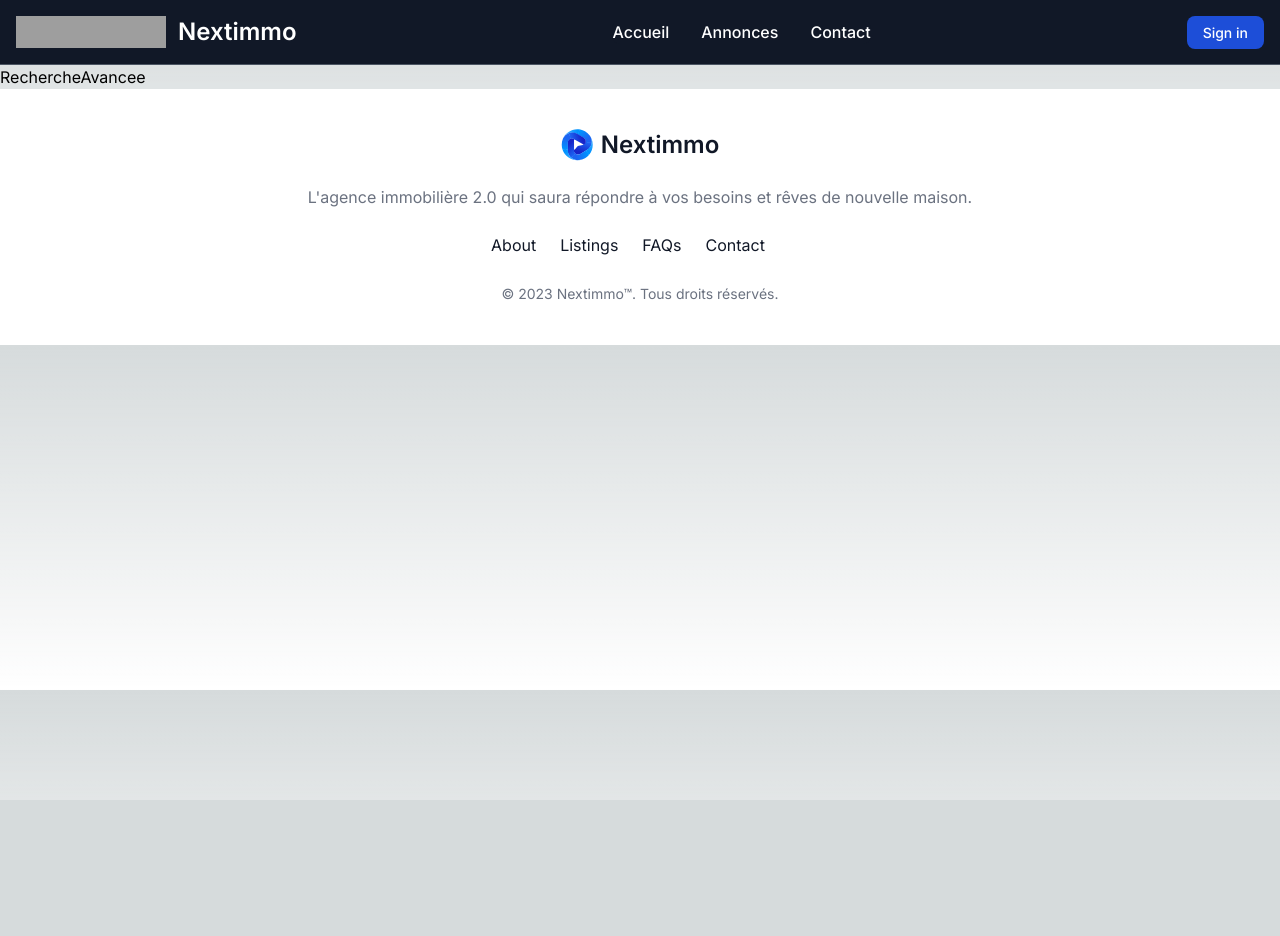
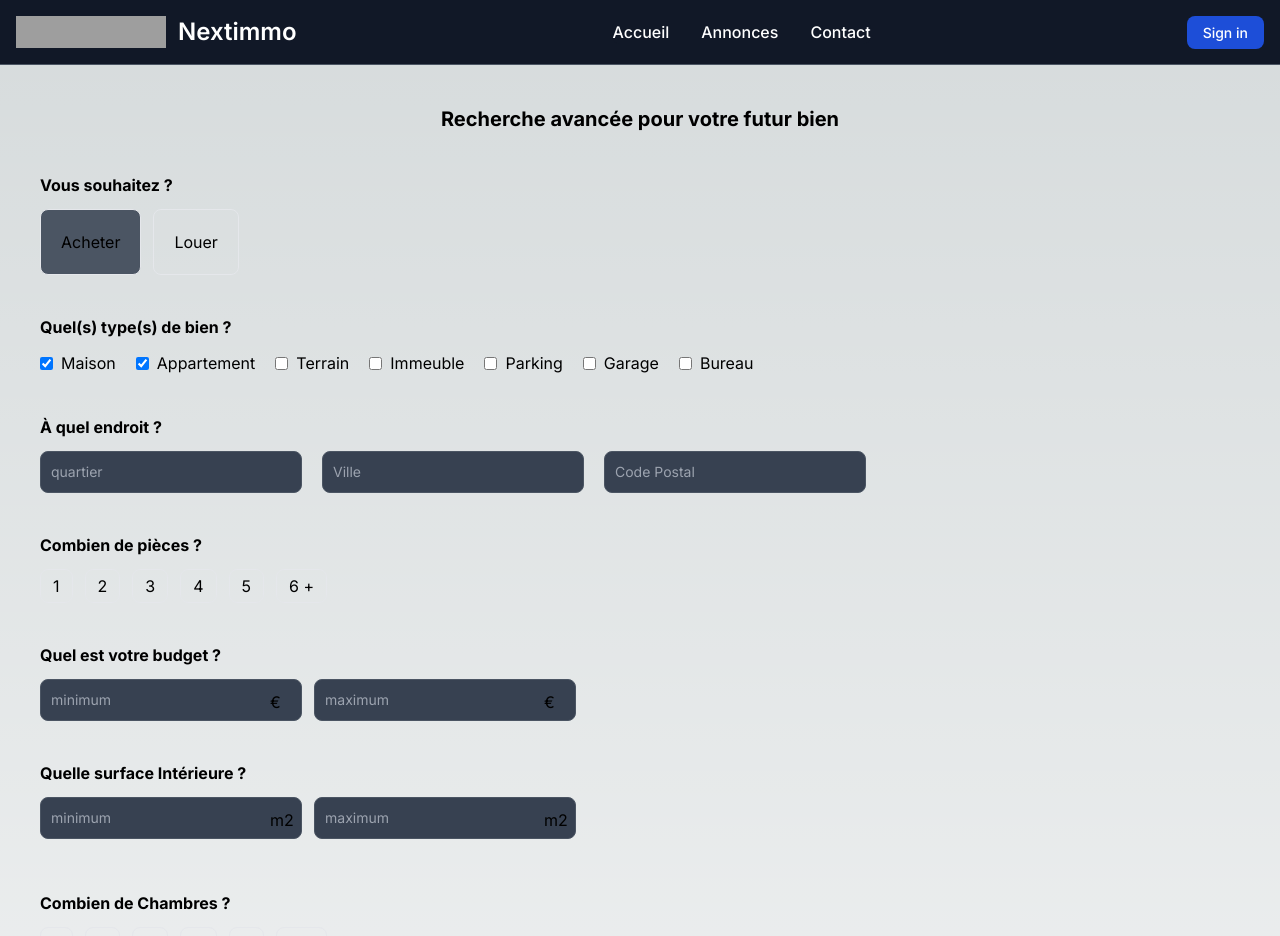
Before and after one commit to Ayrow/nextimmo, a Next.js app: page /recherche-avancee in a window 1280 px wide. Shown: the top 936 px of the page. Before the commit the page ends 800 px from the top, so only its background shows below. Built offline with nearby package versions, Linux system fonts and the light colour scheme; no server answers; grey boxes are pictures that could not be loaded.

Commit message:
build the advanced search page

```diff
--- a/src/app/page.tsx
+++ b/src/app/page.tsx
@@ -12,7 +12,9 @@ const Home: React.FC = () => {
         </h2>
         <BasicHomepageSearch />
       </section>
-      <section></section>
+      <section>
+
+      </section>
     </main>
   );
 };
--- a/src/app/recherche-avancee/page.tsx
+++ b/src/app/recherche-avancee/page.tsx
@@ -1,5 +1,178 @@
+'use client';
+
+import { useState } from 'react';
+import AdvancedSearch from '../../components/filters/AdvancedSearch';
+import BasicSearch from '../../components/filters/BasicSearch';
+import { QueryParamsType } from '../annonces/page';
+import { nbRooms } from '../../../utils/listingDetails';
+import FilterText from '../../components/filters/FilterText';
+import Link from 'next/link';
+
+const queryParams: QueryParamsType = {
+  transaction: 'vente',
+  statut: 'disponible',
+  quartier: '',
+  ville: '',
+  codePostal: '',
+  typeDeBien: ['maison', 'appartement'],
+  minPrice: '',
+  maxPrice: '',
+  minSurfaceInt: '',
+  maxSurfaceInt: '',
+  minSurfaceExt: '',
+  maxSurfaceExt: '',
+  nbPieces: [],
+  nbChambres: [],
+  nbSDB: '',
+  typeChauffage: [],
+  equipementsInt: [],
+  equipementsExt: [],
+  exposition: [],
+  sort: 'plus récente',
+  limit: 2,
+  page: 1,
+};
+
 const RechercheAvancee = () => {
-  return <div>RechercheAvancee</div>;
+  const [valuesQueries, setValuesQueries] = useState(queryParams);
+
+  const {
+    transaction,
+    quartier,
+    ville,
+    codePostal,
+    typeDeBien,
+    minPrice,
+    maxPrice,
+    minSurfaceInt,
+    maxSurfaceInt,
+    minSurfaceExt,
+    maxSurfaceExt,
+    nbPieces,
+    nbChambres,
+    nbSDB,
+    typeChauffage,
+    equipementsInt,
+    equipementsExt,
+    exposition,
+  } = valuesQueries;
+
+  const handleInputChange = (event) => {
+    const { name, value } = event.target;
+    if (
+      (name === 'typeDeBien' && value !== '') ||
+      (name == 'equipementsInt' && value !== '') ||
+      (name == 'equipementsExt' && value !== '') ||
+      (name === 'nbPieces' && value !== '') ||
+      (name === 'nbSDB' && value !== '') ||
+      (name === 'nbChambres' && value !== '') ||
+      (name === 'exposition' && value !== '') ||
+      (name === 'typeChauffage' && value !== '')
+    ) {
+      const newValue = value.replace(/\s/g, '').replace('é', 'e');
+      let newArray: string[] =
+        valuesQueries[name] === '' ? [] : valuesQueries[name];
+      if (valuesQueries[name].includes(newValue)) {
+        newArray = newArray.filter((item) => item !== newValue);
+      } else {
+        if (valuesQueries[name]) {
+          newArray.push(newValue);
+        }
+      }
+      setValuesQueries((prevValuesQueries) => ({
+        ...prevValuesQueries,
+        [name]: newArray,
+      }));
+    } else if (name === 'localisation') {
+      setValuesQueries((prevValuesQueries) => ({
+        ...prevValuesQueries,
+        quartier: value,
+        ville: value,
+        codePostal: value,
+      }));
+    } else {
+      setValuesQueries((prevValuesQueries) => ({
+        ...prevValuesQueries,
+        [name]: value,
+      }));
+    }
+  };
+  return (
+    <div className='m-10'>
+      <h2 className='text-center text-xl font-bold my-10'>
+        Recherche avancée pour votre futur bien
+      </h2>
+      <BasicSearch
+        handleInputChange={handleInputChange}
+        transaction={transaction}
+        typeDeBien={typeDeBien}
+        quartier={quartier}
+        ville={ville}
+        codePostal={codePostal}
+        nbPieces={nbPieces}
+      />
+      <div className=' mt-10'>
+        <p className='font-bold'>Quel est votre budget ?</p>
+        <div className='flex gap-3 my-3'>
+          <FilterText
+            name='minPrice'
+            value={minPrice}
+            placeholder='minimum'
+            symbol='€'
+            handleInputChange={handleInputChange}
+          />
+          <FilterText
+            name='maxPrice'
+            value={maxPrice}
+            placeholder='maximum'
+            symbol='€'
+            handleInputChange={handleInputChange}
+          />
+        </div>
+      </div>
+
+      <div className=' mt-10'>
+        <p className='font-bold'>Quelle surface Intérieure ?</p>
+        <div className='flex gap-3 my-3'>
+          <FilterText
+            name='minSurfaceInt'
+            value={minSurfaceInt}
+            placeholder='minimum'
+            symbol='m2'
+            handleInputChange={handleInputChange}
+          />
+
+          <FilterText
+            name='maxSurfaceInt'
+            value={maxSurfaceInt}
+            placeholder='maximum'
+            symbol='m2'
+            handleInputChange={handleInputChange}
+          />
+        </div>
+      </div>
+      <AdvancedSearch
+        nbRooms={nbRooms}
+        equipementsInt={equipementsInt}
+        equipementsExt={equipementsExt}
+        handleInputChange={handleInputChange}
+        nbChambres={nbChambres}
+        closeAllCards=''
+        minSurfaceExt={minSurfaceExt}
+        maxSurfaceExt={maxSurfaceExt}
+        exposition={exposition}
+        nbSDB={nbSDB}
+        typeChauffage={typeChauffage}
+      />
+      <div className=' mt-12'>
+        <Link
+          href={{ pathname: '/annonces', query: valuesQueries }}
+          className=' border p-2 rounded-lg'>
+          Rechercher
+        </Link>
+      </div>
+    </div>
+  );
 };
 
 export default RechercheAvancee;
```
